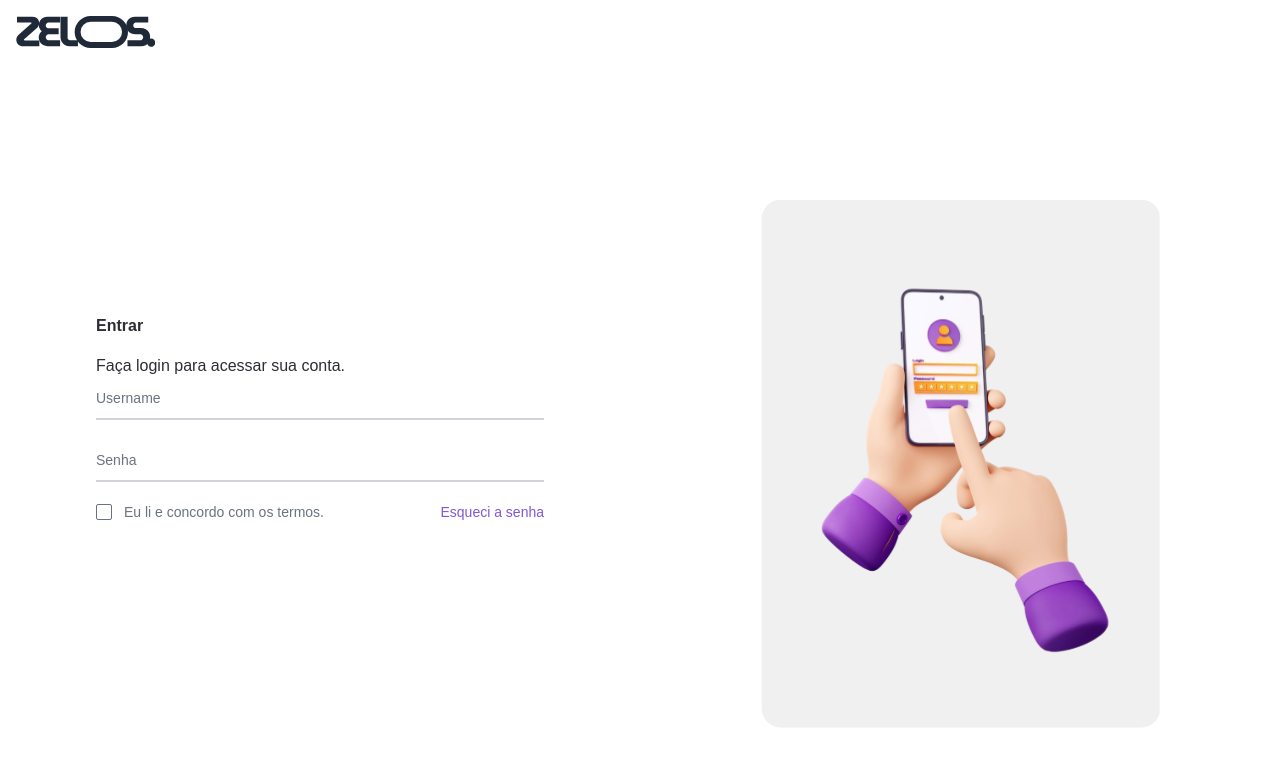
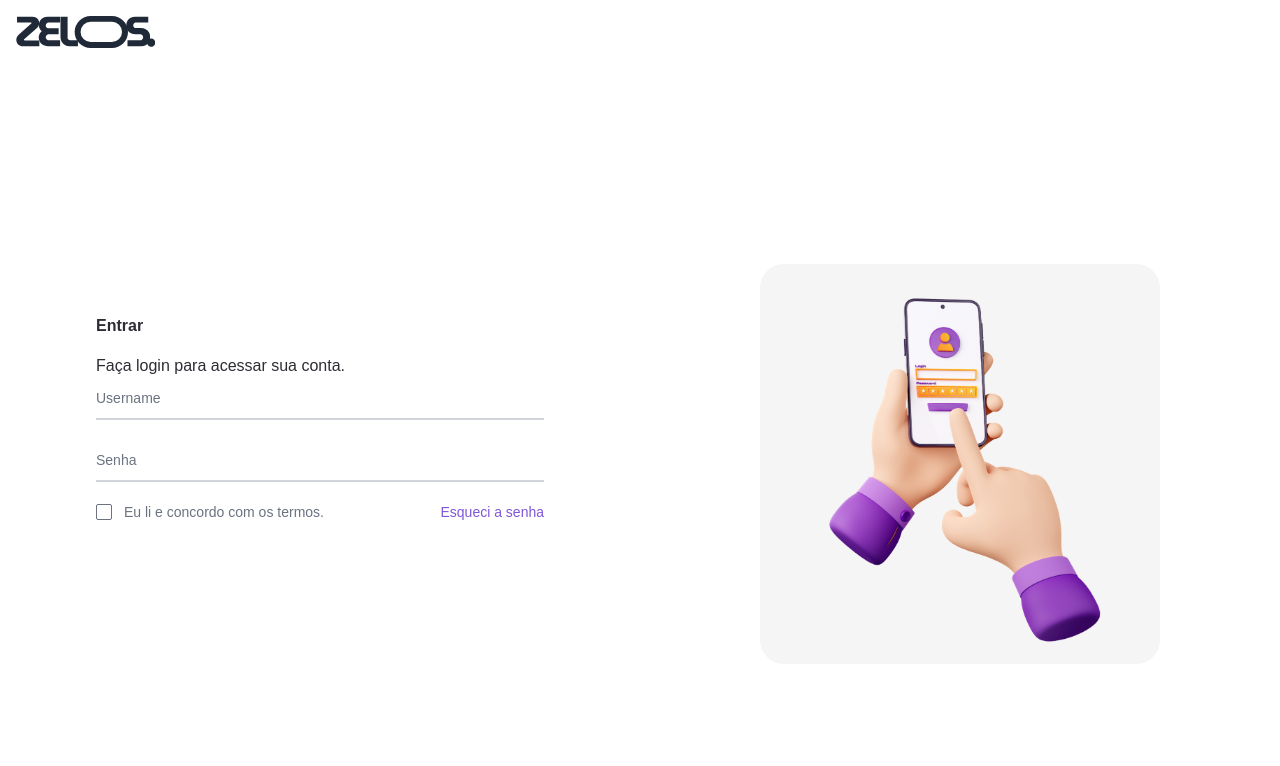
Before and after one commit to mebdrey/sistema-de-chamadas, a Next.js app in the folder Zelos-main/frontend/: page /login in a window 1280 px wide. Shown: the top 766 px of the page. Built offline with nearby package versions, Linux system fonts and the light colour scheme.

Commit message:
imagem do login e icon do admin

```diff
--- a/Zelos-main/frontend/src/app/(public)/login/page.jsx
+++ b/Zelos-main/frontend/src/app/(public)/login/page.jsx
@@ -159,7 +159,7 @@ export default function Login() {
             {/* inputs de email e senha */}
             <form onSubmit={login}>
               <div className="relative z-0 w-full mb-5 group">
-                <input type="nuber" name="floating_num" id="floating_num" className="block py-2.5 px-0 w-full text-sm text-gray-900 bg-transparent border-0 border-b-2 border-gray-300 appearance-nonedark:focus:border-[#7F56D8] focus:outline-none focus:ring-0 focus:border-[#7F56D8] peer poppins-regular my-9" placeholder=" " required />
+                <input type="nuber" name="floating_num" id="floating_num" className="block py-2.5 px-0 w-full text-sm text-gray-900 dark:text-gray-100 bg-transparent border-0 border-b-2 border-gray-300 appearance-none dark:focus:border-[#7F56D8] focus:outline-none focus:ring-0 focus:border-[#7F56D8] peer poppins-regular my-9" placeholder=" " required />
                 <label htmlFor="floating_num" className="peer-focus:poppins-medium absolute text-sm text-gray-500 dark:text-gray-400 duration-300 transform -translate-y-8 scale-75 top-2.5 -z-10 origin-[0] peer-focus:start-0 rtl:peer-focus:translate-x-1/4 rtl:peer-focus:left-auto peer-focus:text-[#7F56D8] peer-focus:dark:text-[#7F56D8] peer-placeholder-shown:scale-100 peer-placeholder-shown:translate-y-0 peer-focus:scale-75 peer-focus:-translate-y-8 poppins-regular">Username</label>
               </div>
 
@@ -172,7 +172,7 @@ export default function Login() {
                   onFocus={() => setShowEye(true)}     // mostra o olho ao focar
                   onBlur={() => { if (!password) setShowEye(false); }} // esconde se perder foco sem nada digitado
                   onChange={(e) => setPassword(e.target.value)} // controla valor
-                  className="block py-2.5 px-0 pr-10 w-full text-sm text-gray-900 bg-transparent border-0 border-b-2 border-gray-300 appearance-none focus:outline-none focus:ring-0 focus:border-[#7F56D8] peer poppins-regular my-9"
+                  className="block py-2.5 px-0 pr-10 w-full text-sm text-gray-900 dark:text-gray-100 bg-transparent border-0 border-b-2 border-gray-300 appearance-none focus:outline-none focus:ring-0 focus:border-[#7F56D8] peer poppins-regular my-9"
                   placeholder=" "
                   required
                 />
@@ -239,9 +239,9 @@ export default function Login() {
         <section className="w-1/2 h-full justify-items-center content-center cont-img dark:bg-gray-800">
 
           {/* imagem do login*/}
-          <div>
+          <div className="justify-center items-center bg-neutral-100 dark:bg-gray-700 rounded-3xl">
             <Image
-              src="/img/login-img.svg"
+              src="/img/loginZelos.png"
               width={400}
               height={600}
               alt="Mão segurando celular"
--- a/Zelos-main/frontend/src/components/navBar/NavBar.jsx
+++ b/Zelos-main/frontend/src/components/navBar/NavBar.jsx
@@ -27,9 +27,8 @@ const SideBar = ({ user, setUser, userType, navFechada, setNavFechada }) => {
                 </svg>)
             },
             {
-                label: 'Painel de Gestão', href: '/admin/painelGestao', icon: (<svg className="shrink-0 w-5 h-5 text-gray-500 transition duration-75 group-hover:text-[#7F56D8]" aria-hidden="true" xmlns="http://www.w3.org/2000/svg" fill="currentColor" viewBox="0 0 20 18">
-                    <path fillRule="evenodd" d="M11.828 2.25c-.916 0-1.699.663-1.85 1.567l-.091.549a.798.798 0 0 1-.517.608 7.45 7.45 0 0 0-.478.198.798.798 0 0 1-.796-.064l-.453-.324a1.875 1.875 0 0 0-2.416.2l-.243.243a1.875 1.875 0 0 0-.2 2.416l.324.453a.798.798 0 0 1 .064.796 7.448 7.448 0 0 0-.198.478.798.798 0 0 1-.608.517l-.55.092a1.875 1.875 0 0 0-1.566 1.849v.344c0 .916.663 1.699 1.567 1.85l.549.091c.281.047.508.25.608.517.06.162.127.321.198.478a.798.798 0 0 1-.064.796l-.324.453a1.875 1.875 0 0 0 .2 2.416l.243.243c.648.648 1.67.733 2.416.2l.453-.324a.798.798 0 0 1 .796-.064c.157.071.316.137.478.198.267.1.47.327.517.608l.092.55c.15.903.932 1.566 1.849 1.566h.344c.916 0 1.699-.663 1.85-1.567l.091-.549a.798.798 0 0 1 .517-.608 7.52 7.52 0 0 0 .478-.198.798.798 0 0 1 .796.064l.453.324a1.875 1.875 0 0 0 2.416-.2l.243-.243c.648-.648.733-1.67.2-2.416l-.324-.453a.798.798 0 0 1-.064-.796c.071-.157.137-.316.198-.478.1-.267.327-.47.608-.517l.55-.091a1.875 1.875 0 0 0 1.566-1.85v-.344c0-.916-.663-1.699-1.567-1.85l-.549-.091a.798.798 0 0 1-.608-.517 7.507 7.507 0 0 0-.198-.478.798.798 0 0 1 .064-.796l.324-.453a1.875 1.875 0 0 0-.2-2.416l-.243-.243a1.875 1.875 0 0 0-2.416-.2l-.453.324a.798.798 0 0 1-.796.064 7.462 7.462 0 0 0-.478-.198.798.798 0 0 1-.517-.608l-.091-.55a1.875 1.875 0 0 0-1.85-1.566h-.344ZM12 15.75a3.75 3.75 0 1 0 0-7.5 3.75 3.75 0 0 0 0 7.5Z" clipRule="evenodd" />
-                </svg>)
+                label: 'Painel de Gestão', href: '/admin/painelGestao', icon: (<svg xmlns="http://www.w3.org/2000/svg" className="shrink-0 w-6 h-6 text-gray-500 transition duration-75 group-hover:text-[#7F56D8]" fill="currentColor" aria-hidden="true" viewBox="0 0 640 640"><path d="M259.1 73.5C262.1 58.7 275.2 48 290.4 48L350.2 48C365.4 48 378.5 58.7 381.5 73.5L396 143.5C410.1 149.5 423.3 157.2 435.3 166.3L503.1 143.8C517.5 139 533.3 145 540.9 158.2L570.8 210C578.4 223.2 575.7 239.8 564.3 249.9L511 297.3C511.9 304.7 512.3 312.3 512.3 320C512.3 327.7 511.8 335.3 511 342.7L564.4 390.2C575.8 400.3 578.4 417 570.9 430.1L541 481.9C533.4 495 517.6 501.1 503.2 496.3L435.4 473.8C423.3 482.9 410.1 490.5 396.1 496.6L381.7 566.5C378.6 581.4 365.5 592 350.4 592L290.6 592C275.4 592 262.3 581.3 259.3 566.5L244.9 496.6C230.8 490.6 217.7 482.9 205.6 473.8L137.5 496.3C123.1 501.1 107.3 495.1 99.7 481.9L69.8 430.1C62.2 416.9 64.9 400.3 76.3 390.2L129.7 342.7C128.8 335.3 128.4 327.7 128.4 320C128.4 312.3 128.9 304.7 129.7 297.3L76.3 249.8C64.9 239.7 62.3 223 69.8 209.9L99.7 158.1C107.3 144.9 123.1 138.9 137.5 143.7L205.3 166.2C217.4 157.1 230.6 149.5 244.6 143.4L259.1 73.5zM320.3 400C364.5 399.8 400.2 363.9 400 319.7C399.8 275.5 363.9 239.8 319.7 240C275.5 240.2 239.8 276.1 240 320.3C240.2 364.5 276.1 400.2 320.3 400z" /></svg>
+                )
             }
         ];
     } else if (userType === 'tecnico') {
@@ -505,7 +504,7 @@ const SideBar = ({ user, setUser, userType, navFechada, setNavFechada }) => {
                     <ul className="space-y-2 poppins-medium">
                         {links.map((link) => (
                             <li key={link.href}>
-                                <a href={link.href} className="flex items-center p-2 text-gray-900 rounded-lg hover:bg-[#E6DAFF] group">
+                                <a href={link.href} className="flex items-center justify-center p-2 text-gray-900 rounded-lg hover:bg-[#E6DAFF] group">
                                     {link.icon}
                                     <span className={"ml-3 transition-all duration-200 group-hover:text-[#7F56D8]" + (navFechada ? "opacity-0 w-0 overflow-hidden" : "opacity-100 w-auto")}>
                                         {link.label}
```
Also changed, not shown: Zelos-main/frontend/public/img/loginZelos.png (added).
